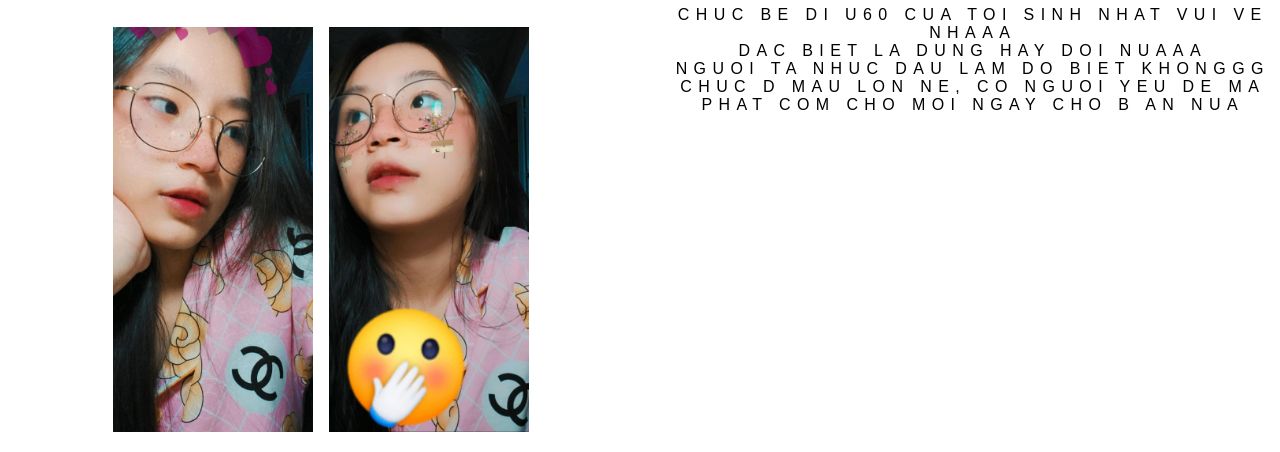
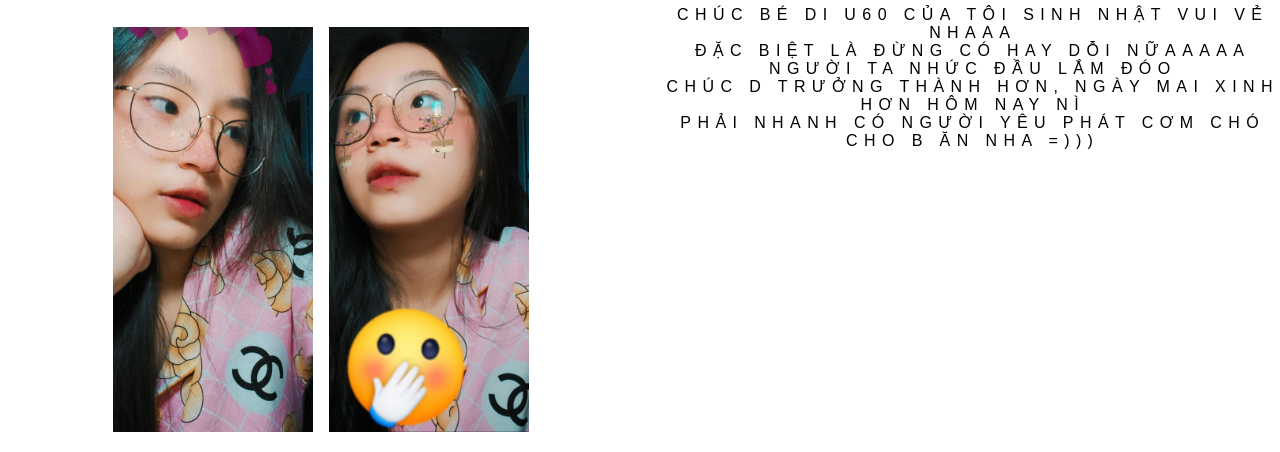
Before and after one commit to BaoNgocThienBao/BaoNgocThienBao.github.io, a plain HTML site: page index.html in a window 1280 px wide. Shown: the part 364-816 px from the top of the page. Drawn offline with Linux system fonts and the light colour scheme.

Commit message:
Update index.html

```diff
--- a/index.html
+++ b/index.html
@@ -17,10 +17,11 @@
         <div>
             <h1 class="header">Cai gi toi roi cung se toi thoiii</h1>
             <p class="header-as-paragraph animate-charcter">Happy birthday to you</p>
-            <p class="text_shadows"> Chuc be Di U60 cua toi sinh nhat vui ve nhaaa</p>
-            <p class="text_shadows"> Dac biet la dung hay doi nuaaa</p>
-            <p class="text_shadows">Nguoi ta nhuc dau lam do biet khonggg</p>
-            <p class="text_shadows">Chuc D mau lon ne, co nguoi yeu de ma phat com cho moi ngay cho B an nua</p>
+            <p class="text_shadows"> Chúc bé Di U60 của tôi sinh nhật vui vẻ nhaaa</p>
+            <p class="text_shadows"> Đặc biệt là đừng có hay dỗi nữaaaaa</p>
+            <p class="text_shadows"> Người ta nhức đầu lắm đóo</p>
+            <p class="text_shadows">Chúc D trưởng thành hơn, ngày mai xinh hơn hôm nay nì</p>
+            <p class="text_shadows">Phải nhanh có người yêu phát cơm chó cho B ăn nha =)))</p>
         </div>
     </main>
 </body>
```
